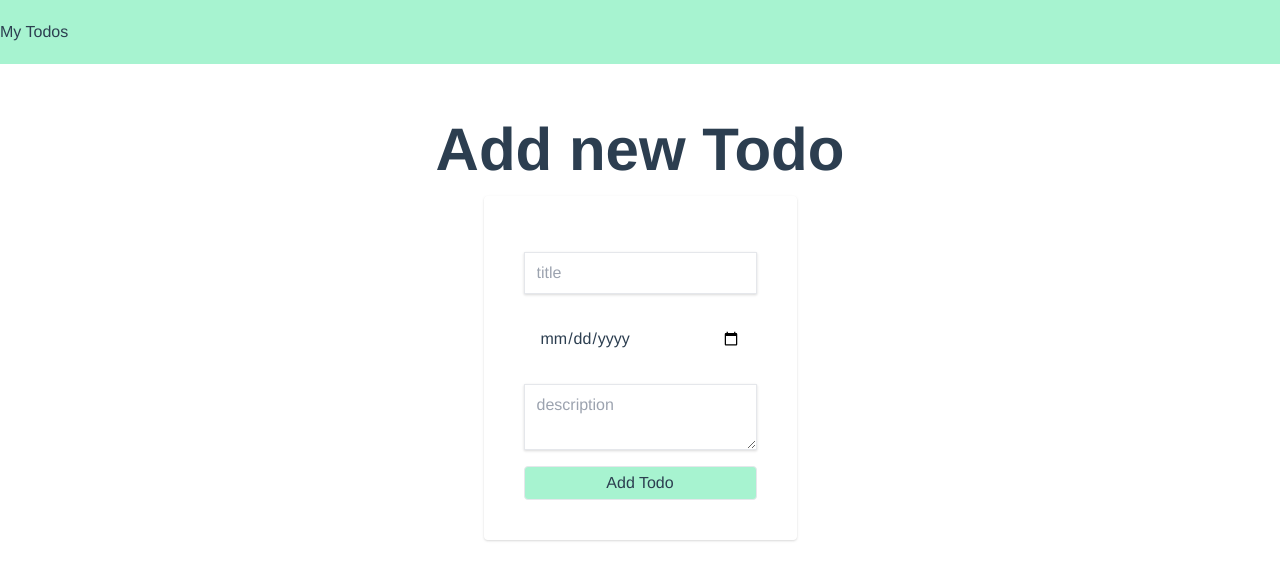
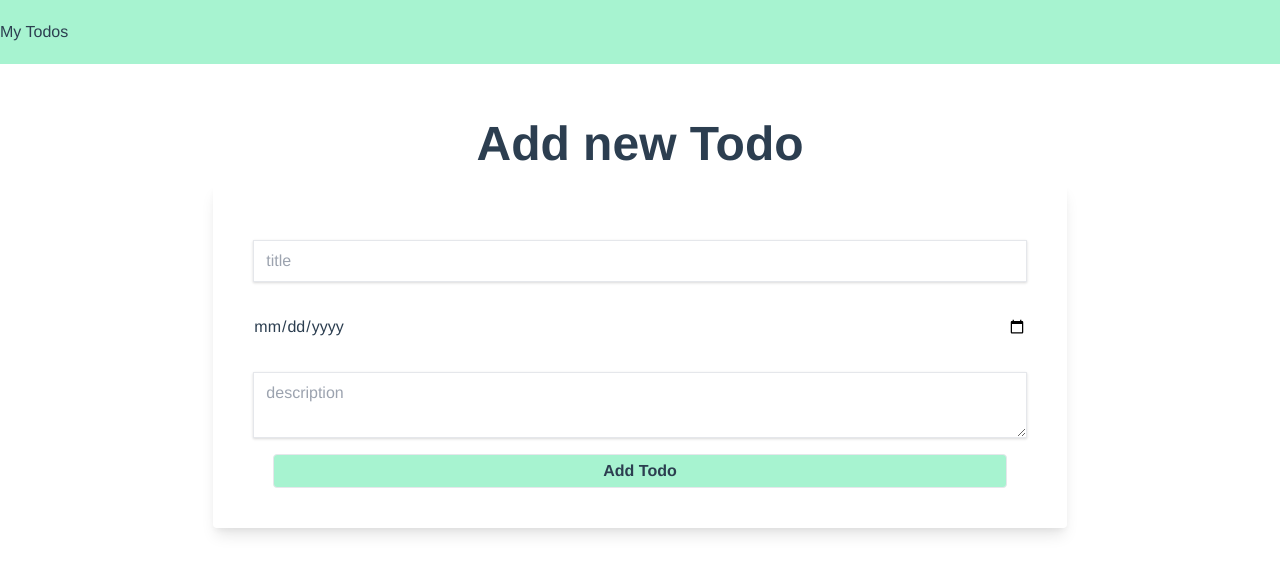
Before and after one commit to Robinhlgrsn/Todo-vue-express, a Vue app in the folder client/: page / in a window 1280 px wide. Both pictures are taken after a click on the button "Add Todo". Shown: the top 580 px of the page. Built offline with nearby package versions, Linux system fonts and the light colour scheme; no server answers.

Commit message:
styling fix form

```diff
--- a/client/src/components/TodoForm.vue
+++ b/client/src/components/TodoForm.vue
@@ -1,14 +1,15 @@
 <template>
   <section class="flex flex-col items-center mt-10">
-    <h1 class="text-6xl font-bold my-4">Add new Todo</h1>
-    <form @submit.prevent="submitTodo" class="flex flex-col rounded shadow m4 p-10">
+    <h1 class="text-5xl font-bold my-4">Add new Todo</h1>
+    <form @submit.prevent="submitTodo" class="flex flex-col w-2/3 rounded shadow-lg p-10 mx-10">
       <input v-model="title" class="my-4 border shadow py-2 px-3" placeholder="title" type="text">
-      <input v-model="date" class="m-4" type="date">
+      <input v-model="date" class="my-4 " type="date">
       <textarea
         v-model="description"
         class="box-border max-w-full my-4 border shadow py-2 px-3"
         placeholder="description"></textarea>
-      <button class="border rounded bg-green-200 hover:bg-green-500 py-1">Add Todo</button>
+      <button class="border font-bold
+        rounded bg-green-200 hover:bg-green-500 mx-5 py-1">Add Todo</button>
       <div class="flex justify-center" v-if="error.length > 0">
         <p class="text-red-500">
         {{error[0]}}
--- a/client/src/components/TodoList.vue
+++ b/client/src/components/TodoList.vue
@@ -1,6 +1,6 @@
 <template>
 <section class="flex flex-col items-center mt-10">
-  <h1 class="text-6xl font-bold" v-if="todos.length > 0">Todos</h1>
+  <h1 class="text-5xl font-bold" v-if="todos.length > 0">Todos</h1>
   <h1 class="text-red-500 text-3xl font-bold" v-else-if="error">Could not fetch todos!</h1>
   <h1 class="text-3xl font-bold" v-else>No todos remaining</h1>
     <section v-for="todo in todos" :key="todo.id"
```
